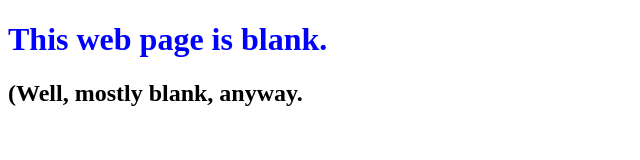
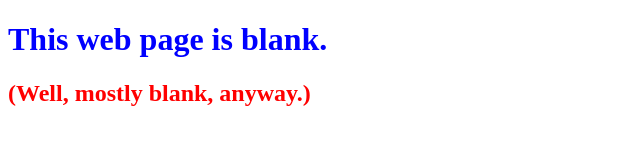
Before and after one commit to FinnFlaschka/0main_openSAP_repo, a plain HTML site: page index.html in a window 1280 px wide. Shown: the whole page, without its empty margins (0-640 px from the left). Drawn offline with Linux system fonts and the light colour scheme.

Commit message:
changed second header color to red

```diff
--- a/index.html
+++ b/index.html
@@ -6,6 +6,6 @@
 	</head>
 	<body>
 		<h1 style = "color: blue"> This web page is blank.</h1>
-		<h2>(Well, mostly blank, anyway.</h2>
+		<h2 style = "color: red">(Well, mostly blank, anyway.)</h2>
 	</body>
 </html>
```
